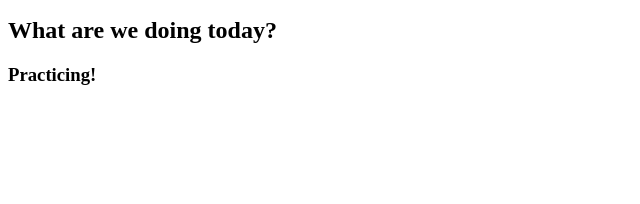
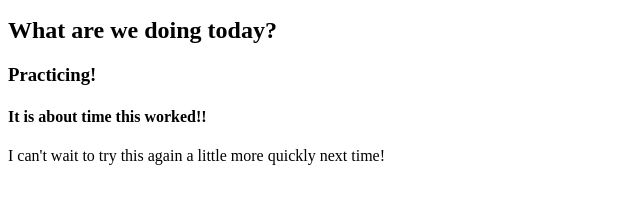
Before and after one commit to JennieDick/My-First-Repo, a plain HTML site: page index.html in a window 1280 px wide. Shown: the part 96-300 px from the top of the page, without its empty margins (0-640 px from the left). Drawn offline with Linux system fonts and the light colour scheme.

Commit message:
It is about time this workedgit add index.html

```diff
--- a/index.html
+++ b/index.html
@@ -2,3 +2,5 @@
 <h2>WELCOME TO JENNIE'S SKYFALL</h2>
 <h2>What are we doing today?<h2>
 <h3>Practicing!</h3>
+<h4>It is about time this worked!!</h4>
+<p>I can't wait to try this again a little more quickly next time!</p>
```
